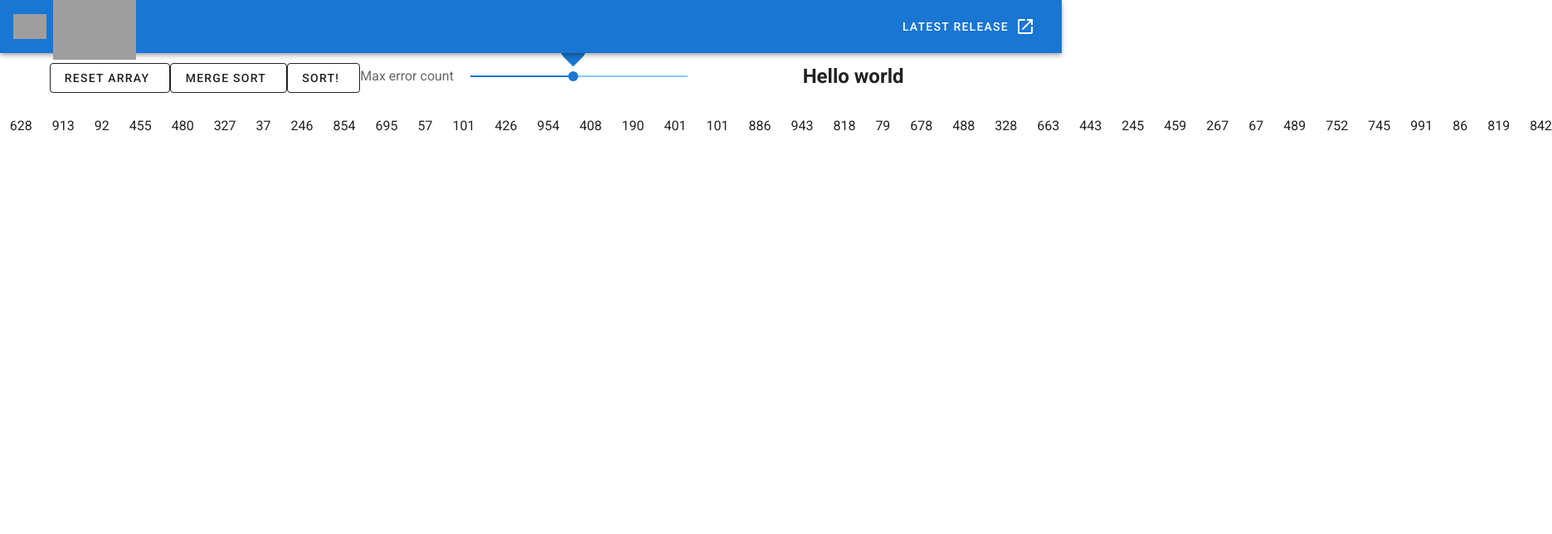
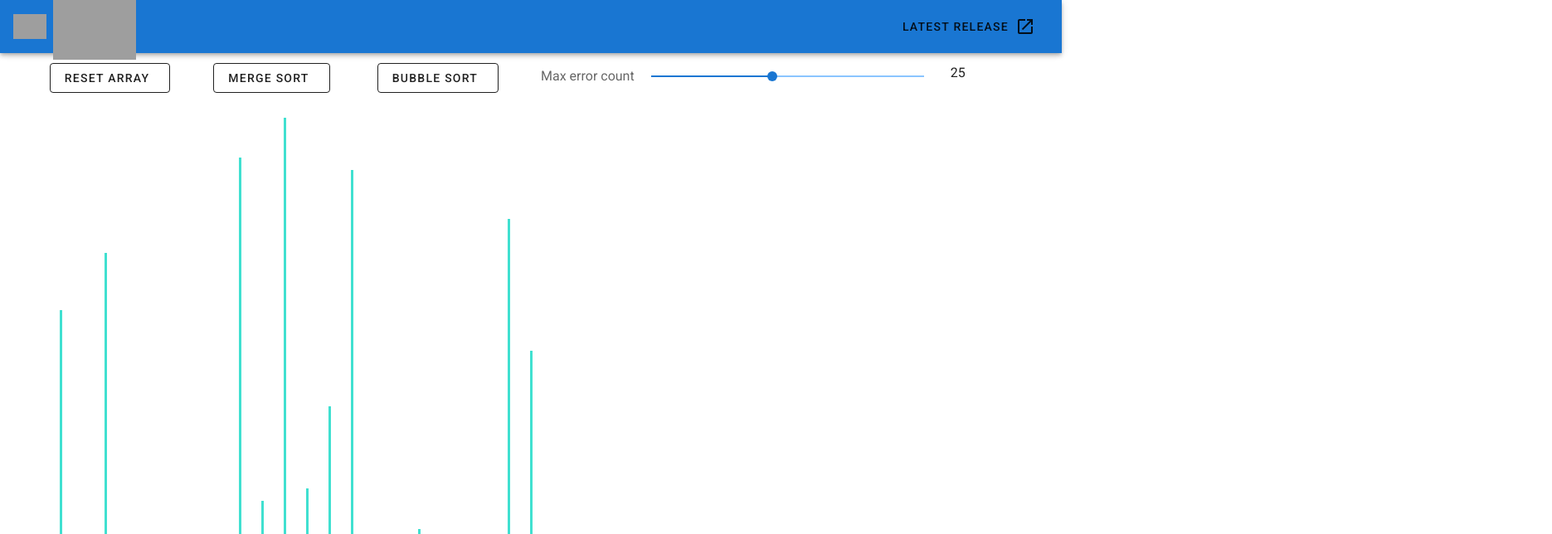
Before and after one commit to jaswged/vue_sorting_visualizer, a Vue app: page / in a window 1280 px wide. Shown: the top 644 px of the page at 83% size, 1871 px wide, since content can reach past the window. Built offline with nearby package versions, Linux system fonts and the light colour scheme; grey boxes are pictures that could not be loaded.

Commit message:
fix row issue with bars data

```diff
--- a/src/App.vue
+++ b/src/App.vue
@@ -1,6 +1,6 @@
 <template>
-  <v-app>
-    <v-app-bar app color="primary" dark>
+  <v-app dark>
+    <v-app-bar app color="primary" >
       <div class="d-flex align-center">
         <v-img
           alt="Vuetify Logo"
--- a/src/components/SortingVisualizer.vue
+++ b/src/components/SortingVisualizer.vue
@@ -1,51 +1,58 @@
 <template>
   <v-container>
-    <v-layout
-      text-center
-      wrap
-    >
+      <v-row>
+        <v-col cols="2">
           <v-btn target="_blank" outlined v-on:click="resetArray">
             <span class="mr-2">Reset Array</span>
           </v-btn>
+        </v-col>
+        <v-col cols="2">
           <v-btn target="_blank" outlined>
             <span class="mr-2">Merge Sort</span>
           </v-btn>
+        </v-col>
+        <v-col cols="2">
           <v-btn target="_blank" outlined>
-        <span class="mr-2">Sort!</span>
+            <span class="mr-2">Bubble Sort</span>
           </v-btn>
-
-      <v-slider v-model="stateSize" label="Max error count" min="5" max="100" thumb-label="always" v-on:input="resetArray($event)"></v-slider>
-
-      <v-flex mb-5>
-        <h1 class="headline font-weight-bold mb-3">Hello world</h1>
-      </v-flex>
-
-      <v-layout justify-center>
+        </v-col>
+        <v-col cols="5">
+          <v-slider v-model="stateSize" label="Max error count" min="5" max="50" v-on:input="resetArray($event)"></v-slider>
+        </v-col>
+        <v-col cols ="1">
+          {{stateSize}}
+        </v-col>
+      </v-row>
+      <v-spacer/>
+      <v-row>
+        <v-col cols="12" justify="center">
           <div className="array-container"
             v-for="(val, kee) in state"
             :key="kee"
             class="subheading mx-3 array-bar"
             target="_blank"
+            :style="{
+              backgroundColor: PRIMARY_COLOR,
+              height: `${val}px`,
+            }"
           >
-          {{ val }}
           </div>
-      </v-layout>
-
-    </v-layout>
+        </v-col>
+      </v-row>
   </v-container>
 </template>
 
 <script>
 export default {
   name: 'SortingVisualizer',
-
   data: () => ({
     state: [],
-    stateSize: 50
+    stateSize: 25,
+    PRIMARY_COLOR: 'turquoise',
+    SECONDARY_COLOR: 'red'
   }),
   methods: {
     randomIntFromInterval(min, max) {
-      // inclusive
       return Math.floor(Math.random() * (max - min + 1) + min);
     },
     resetArray(){
@@ -66,5 +73,9 @@ export default {
 </script>
 
 <style scoped>
-
+  .array-bar {
+      width: 3px;
+      display: inline-block;
+      margin: 0 1px;
+  }
 </style>
```
Lines whose indentation alone changed are shown as unchanged.
